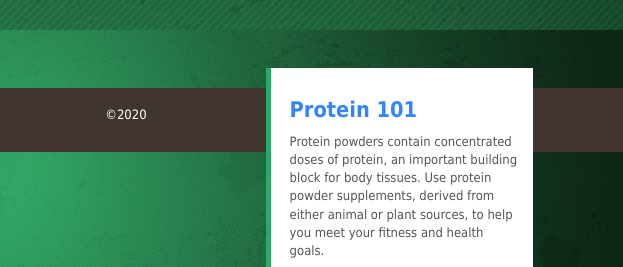
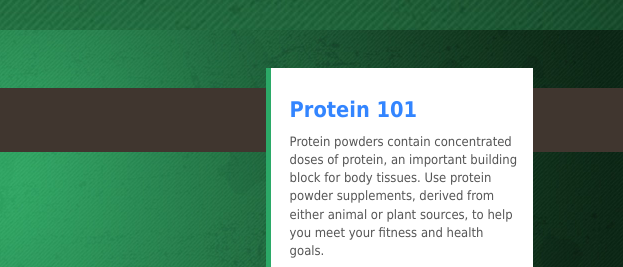
Before and after one commit to Khatcode/Khatcode.github.io, a plain HTML site: page index.html in a window 1280 px wide. Shown: the part 212-479 px from the top of the page, 657-1280 px from the left. Drawn offline with Linux system fonts and the light colour scheme.

Commit message:
Update index.html

```diff
--- a/index.html
+++ b/index.html
@@ -154,7 +154,7 @@
 
     <footer>
         <!--Legal items, navigational items-->
-        <span>&copy;2020</span>
+
         <ul id="menuFooter">
             <li><a href="#">Sitemap</a></li>
             <li><a href="#">Privacy Policy</a></li>
```
